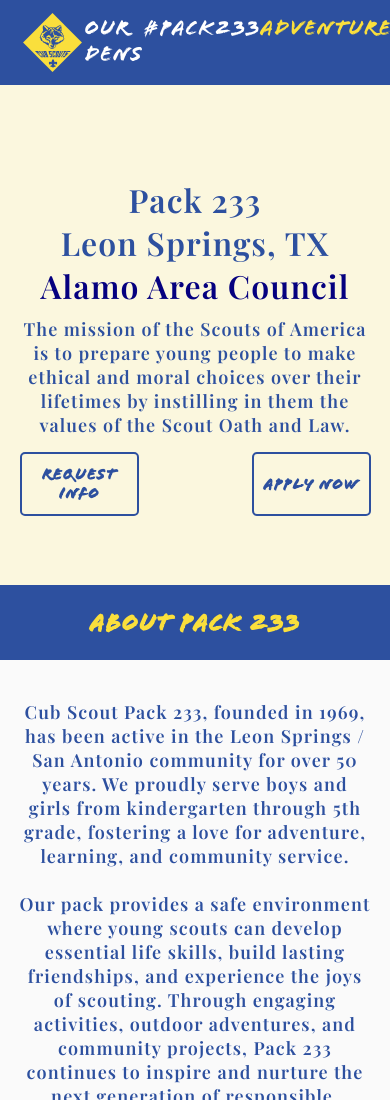
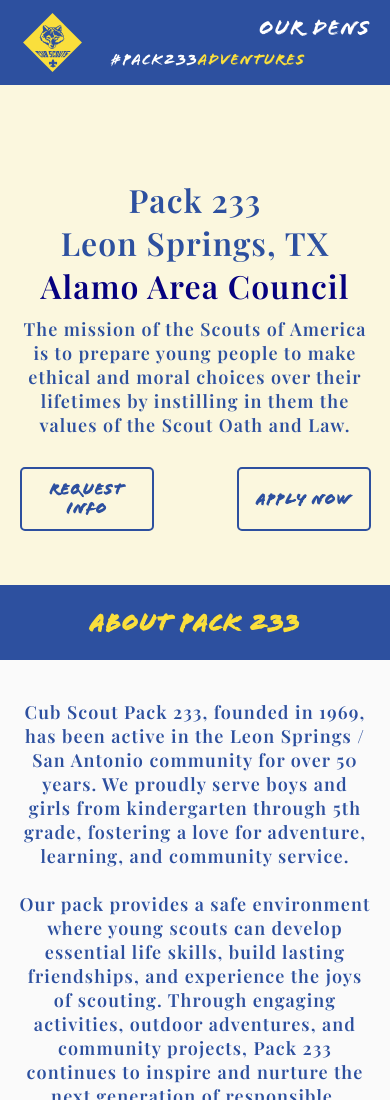
Before and after one commit to JamieGarcia123/cubscoutspack233, a plain HTML site: page index.html in a window 390 px wide. Shown: the top 1100 px of the page. Drawn offline with Linux system fonts and the light colour scheme.

Commit message:
resolving overlapping on header in mobile

```diff
--- a/index.html
+++ b/index.html
@@ -10,7 +10,7 @@
     </head>
     <body>
         <div class="headerContainer">
-            <div class="headerContent d-flex"><img class="headerLogo" src="./images/cub-scouts.svg" height="50" width="50"/><p class="hash"><a style="color: #ffffff !important;" href="#ourDens">OUR DENS</a></p><p class="hash">#PACK233<span>ADVENTURES</span></p></div>
+            <div class="headerContent d-flex"><img class="headerLogo" src="./images/cub-scouts.svg" height="50" width="50"/><p class="hash"><a style="color: #ffffff !important;" href="#ourDens">OUR DENS</a></p><p class="hash mobileHeaderHash">#PACK233<span>ADVENTURES</span></p></div>
         </div>
         <section class="heroContainer background-yellow">
              <div class="heroContent">
--- a/styles.css
+++ b/styles.css
@@ -389,6 +389,12 @@
       .hash{
           font-size: 22px;
       }
+      .mobileHeaderHash{
+        position: fixed;
+        top: 45px;
+        left: 110px;
+        font-size: 16px;
+      }
       .headerContainer{
         flex-direction: column;
       }
@@ -400,7 +406,8 @@
           flex-direction: column;
       }
       .heroButton{
-        width: 95px;
+        width: 110px;
+        margin-top: 25px
         }
         .footerContainer{
             height: 400px;
```
Also changed, not shown: arrow-of-light.html (+1 -1 lines), bears.html (+1 -1 lines), lions.html (+1 -1 lines), tigers.html (+1 -1 lines), webelos.html (+1 -1 lines), wolves.html (+1 -1 lines).
